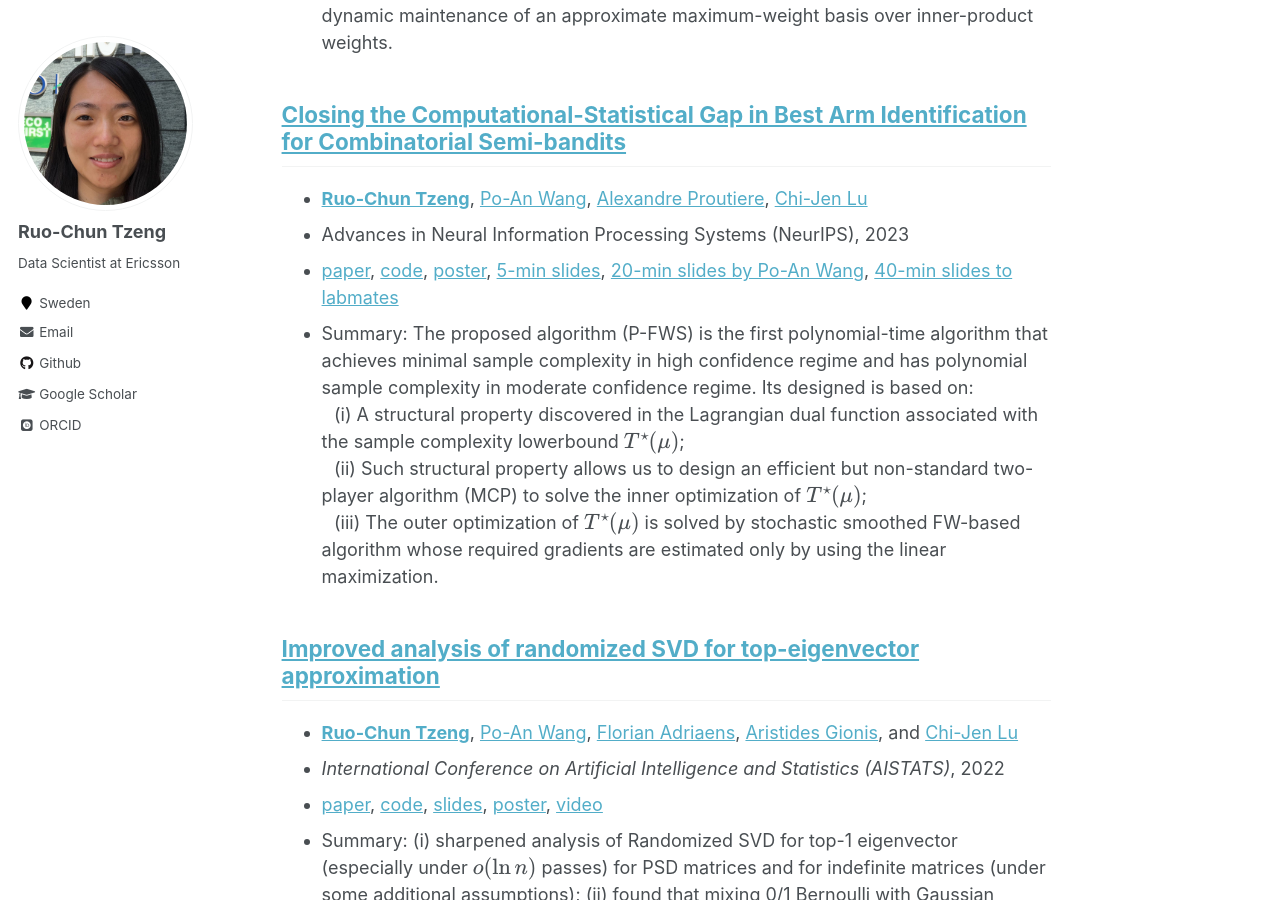
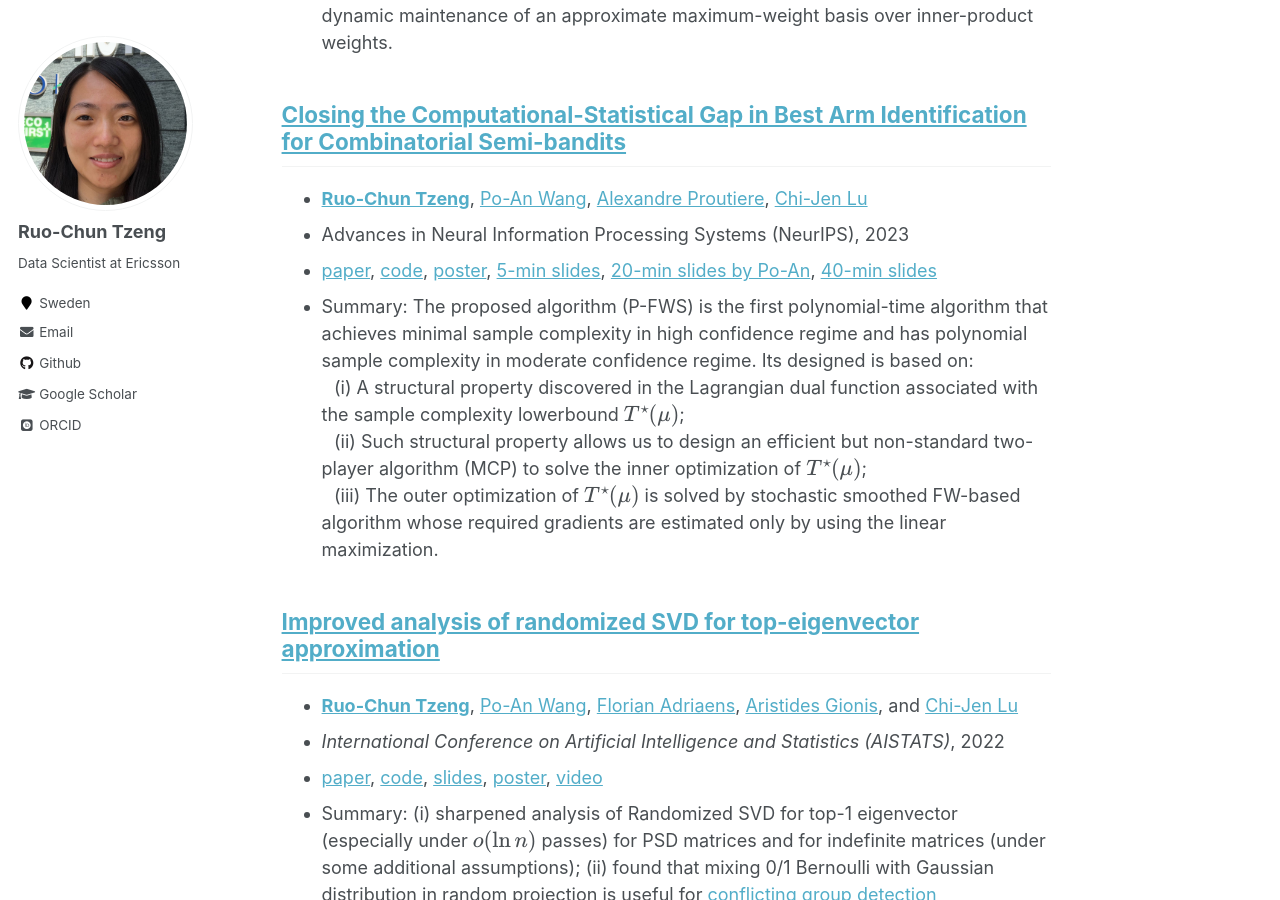
Before and after one commit to rctzeng/rctzeng.github.io, a Jekyll site: the page built from _pages/publications.md, in a window 1280 px wide and 900 px high, scrolled down 506 px. Built offline with Jekyll 4.4.1, drawn with Linux system fonts in a browser that asks for light colours; some web fonts are replaced; formulas are drawn with MathJax 3.

Commit message:
Update publications.md

```diff
--- a/_pages/publications.md
+++ b/_pages/publications.md
@@ -15,7 +15,7 @@ Our technique is based on dynamic maintenance of an approximate maximum-weight b
 ## [Closing the Computational-Statistical Gap in Best Arm Identification for Combinatorial Semi-bandits](https://openreview.net/forum?id=8jg8z3ASiw)
 * **[Ruo-Chun Tzeng](https://scholar.google.com/citations?user=jntcHQ0AAAAJ)**, [Po-An Wang](https://scholar.google.com/citations?user=kzXIxFYAAAAJ), [Alexandre Proutiere](https://scholar.google.com/citations?user=g5sya5cAAAAJ), [Chi-Jen Lu](https://scholar.google.com/citations?user=B_SGfJoAAAAJ)
 * Advances in Neural Information Processing Systems (NeurIPS), 2023
-* [paper](https://openreview.net/attachment?id=8jg8z3ASiw&name=supplementary_material), [code](https://github.com/rctzeng/NeurIPS2023-PerturbedFWS), [poster](https://rctzeng.github.io/posters/NeurIPS2023-PFWS.pdf), [5-min slides](https://rctzeng.github.io/slides/NeurIPS2023-PFWS_5min.pdf), [20-min slides by Po-An Wang](https://rctzeng.github.io/slides/NeurIPS2023-PFWS_PAW.pdf), [40-min slides to labmates](https://rctzeng.github.io/slides/NeurIPS2023-PFWS_RCT.pdf)
+* [paper](https://openreview.net/attachment?id=8jg8z3ASiw&name=supplementary_material), [code](https://github.com/rctzeng/NeurIPS2023-PerturbedFWS), [poster](https://rctzeng.github.io/posters/NeurIPS2023-PFWS.pdf), [5-min slides](https://rctzeng.github.io/slides/NeurIPS2023-PFWS_5min.pdf), [20-min slides by Po-An](https://rctzeng.github.io/slides/NeurIPS2023-PFWS_PAW.pdf), [40-min slides](https://rctzeng.github.io/slides/NeurIPS2023-PFWS_RCT.pdf)
 * Summary:
 The proposed algorithm (P-FWS) is the first polynomial-time algorithm that achieves minimal sample complexity in high confidence regime and has polynomial sample complexity in moderate confidence regime. Its designed is based on:\
  $\,\,$ (i) A structural property discovered in the Lagrangian dual function associated with the sample complexity lowerbound $T^{\star}(\mu)$;\
```
